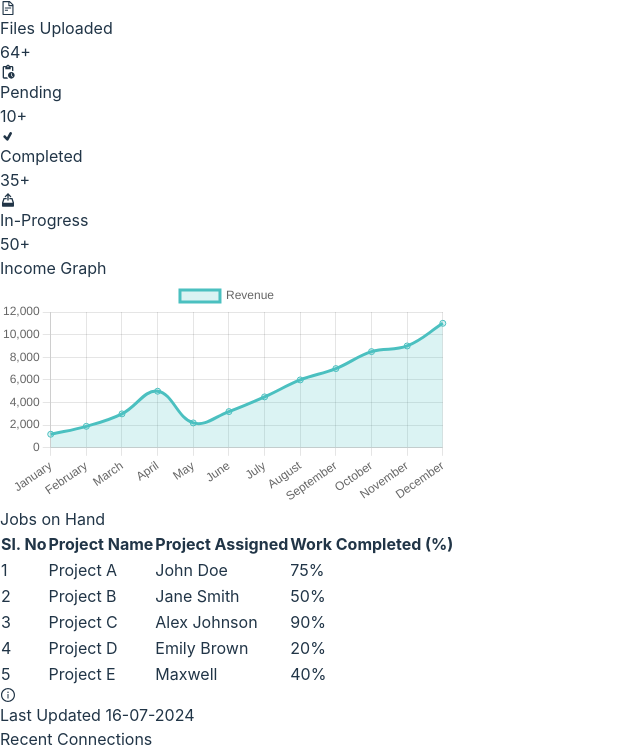
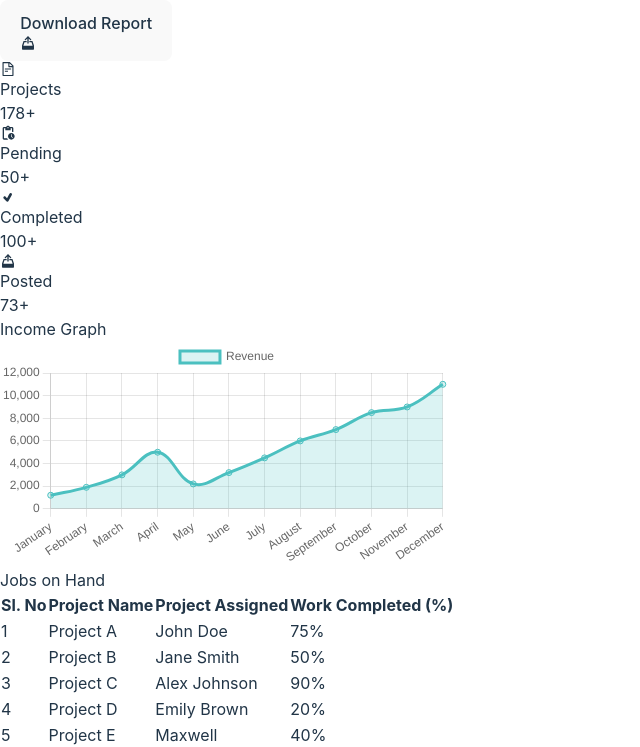
Before and after one commit to technovatic/dashboard, a React (Vite) app: page / in a window 1280 px wide. Shown: the top 747 px of the page, without its empty margins (0-640 px from the left). Built offline with nearby package versions, Linux system fonts and the light colour scheme; the HTML template or start-up script is replaced by a standard one.

Commit message:
Update Dashboard.jsx

```diff
--- a/src/components/Dashboard.jsx
+++ b/src/components/Dashboard.jsx
@@ -190,10 +190,10 @@ const RecentConnectionsCard = () => {
           <tr>
             <th className="w-1/12 px-6 py-3 text-left text-xs font-medium text-gray-500 uppercase tracking-wider">Sl. No</th>
             <th className="w-6/12 px-6 py-3 text-left text-xs font-medium text-gray-500 uppercase tracking-wider">Title</th>
-            <th className="w-5/12 px-6 py-3 text-left text-xs font-medium text-gray-500 uppercase tracking-wider">Skilled Sector</th>
+            <th className="w-5/12 px-6 py-3 text-left text-xs font-medium text-gray-500 uppercase tracking-wider">Skilled Sector Technology</th>
           </tr>
         </thead>
-        <tbody className="bg-purple-50 divide-y divide-gray-200">
+        <tbody className="divide-y divide-gray-200 bg-white">
           {recentConnections.map((connection, index) => (
             <tr key={connection.id}>
               <td className="px-6 py-4 whitespace-nowrap text-sm font-medium text-gray-900">{index + 1}</td>
@@ -203,54 +203,49 @@ const RecentConnectionsCard = () => {
           ))}
         </tbody>
       </table>
-      <div className="flex items-center justify-end mt-4 text-gray-400">
-        <AiOutlineInfoCircle className="mr-2" />
-        <span>Last Updated 16-07-2024</span>
-      </div>
     </div>
   );
 };
 
-const MapCard = () => {
-  const mapRef = useRef();
+const TechnologyTrendingCard = () => {
+  const defaultPosition = [12.9716, 77.5946]; // Default position for India
+  const mapBounds = [
+    [-82.8628, 135.0000], // Southwest coordinates (South)
+    [71.7069, 42.6043], // Northeast coordinates (North)
+    [66.0272, -169.7022], // Southeast coordinates (East)
+    [52.1307, -3.7837] // Northwest coordinates (West)
+  ];
 
-  useEffect(() => {
-    if (mapRef.current) {
-      mapRef.current.invalidateSize();
-    }
-  }, []);
-
-  const handleMarkerClick = (marker) => {
-    console.log(marker.title); // Handle marker click logic here
+  const createCustomIcon = (image) => {
+    return L.icon({
+      iconUrl: image,
+      iconSize: [25, 25], // Size of the icon
+      iconAnchor: [12, 24], // Point of the icon which will correspond to marker's location
+      popupAnchor: [0, -24] // Point from which the popup should open relative to the iconAnchor
+    });
   };
 
   return (
-    <div className="m-5 p-4 rounded-xl shadow-lg bg-purple-50 w-full md:w-1/2">
-      <h2 className="text-2xl text-gray-400 mb-4 text-center font-semibold">Map</h2>
-      <div className="h-80 md:h-96 lg:h-80">
+    <div className="m-5 p-4 rounded-xl shadow-lg bg-purple-50 w-full lg:w-1/2">
+      <h2 className="text-xl sm:text-2xl text-gray-400 mb-4 text-center font-semibold">Technology Trending</h2>
+      <div className="flex justify-center">
         <MapContainer
-          center={[20.5937, 78.9629]}
-          zoom={2}
-          scrollWheelZoom={false}
-          className="h-full"
-          whenCreated={(mapInstance) => (mapRef.current = mapInstance)}
+          center={defaultPosition}
+          zoom={5}
+          style={{ height: '400px', width: '100%' }}
+          maxBounds={mapBounds}
+          maxBoundsViscosity={1.0} // Ensure the map is kept within bounds
+          minZoom={3} // Adjust minZoom to prevent zooming out too far
         >
-          <TileLayer url="https://{s}.tile.openstreetmap.org/{z}/{x}/{y}.png" />
-          {markerData.map((marker, index) => (
-            <Marker
-              key={index}
-              position={marker.position}
-              icon={createCustomIcon(marker.image)}
-              eventHandlers={{
-                click: () => handleMarkerClick(marker),
-              }}
-            >
-              <Popup>
-                <div className="text-center">
-                  <img src={marker.image} alt={marker.title} className="w-10 h-10 mx-auto mb-2" />
-                  <h3 className="text-lg">{marker.title}</h3>
-                </div>
-              </Popup>
+          <TileLayer
+            attribution='&copy; <a href="https://www.openstreetmap.org/copyright">OpenStreetMap</a> contributors'
+            url="https://{s}.tile.openstreetmap.org/{z}/{x}/{y}.png"
+            maxZoom={12}
+            noWrap={true} // Prevents the map from repeating
+          />
+           {markerData.map((marker, index) => (
+            <Marker key={index} position={marker.position} icon={createCustomIcon(marker.image)}>
+              <Popup>{marker.title}</Popup>
             </Marker>
           ))}
         </MapContainer>
@@ -261,18 +256,26 @@ const MapCard = () => {
 
 const Dashboard = () => {
   return (
-    <div className="min-h-screen flex flex-wrap justify-center items-start bg-gray-100">
-      <div className="flex flex-wrap justify-center w-full lg:w-2/3">
-        <Card title="Files Uploaded" Icon={AiOutlineFileText} number={64} />
-        <Card title="Pending" Icon={MdOutlinePendingActions} number={10} />
-        <Card title="Completed" Icon={TiTick} number={35} />
-        <Card title="In-Progress" Icon={TiUpload} number={50} />
+    <div className="flex flex-wrap items-end max-w-screen min-h-screen p-4 bg-blue-50">
+      <div className="flex items-end mb-4">
+        <button className="bg-blue-500 hover:bg-blue-700 text-white font-bold py-2 px-4 rounded flex items-center">
+          <span className="mr-2 font font-bold">Download Report</span>
+          <TiUpload className="ml-2" />
+        </button>
       </div>
-      <div className="flex flex-wrap justify-center w-full lg:w-2/3">
+      <div className="grid grid-cols-1 md:grid-cols-2 lg:grid-cols-4 gap-1 md:gap-12 lg:gap-16 w-full mb-4 space-x-4 font font-semibold">
+        <Card title="Projects" Icon={AiOutlineFileText} number={178} />
+        <Card title="Pending" Icon={MdOutlinePendingActions} number={50} />
+        <Card title="Completed" Icon={TiTick} number={100} />
+        <Card title="Posted" Icon={TiUpload} number={73} />
+      </div>
+      <div className="flex flex-row justify-center w-full space-x-10">
         <GraphCard />
         <JobTable />
+      </div>
+      <div className="flex flex-row justify-center w-full space-x-10">
         <RecentConnectionsCard />
-        <MapCard />
+        <TechnologyTrendingCard />
       </div>
     </div>
   );
```
